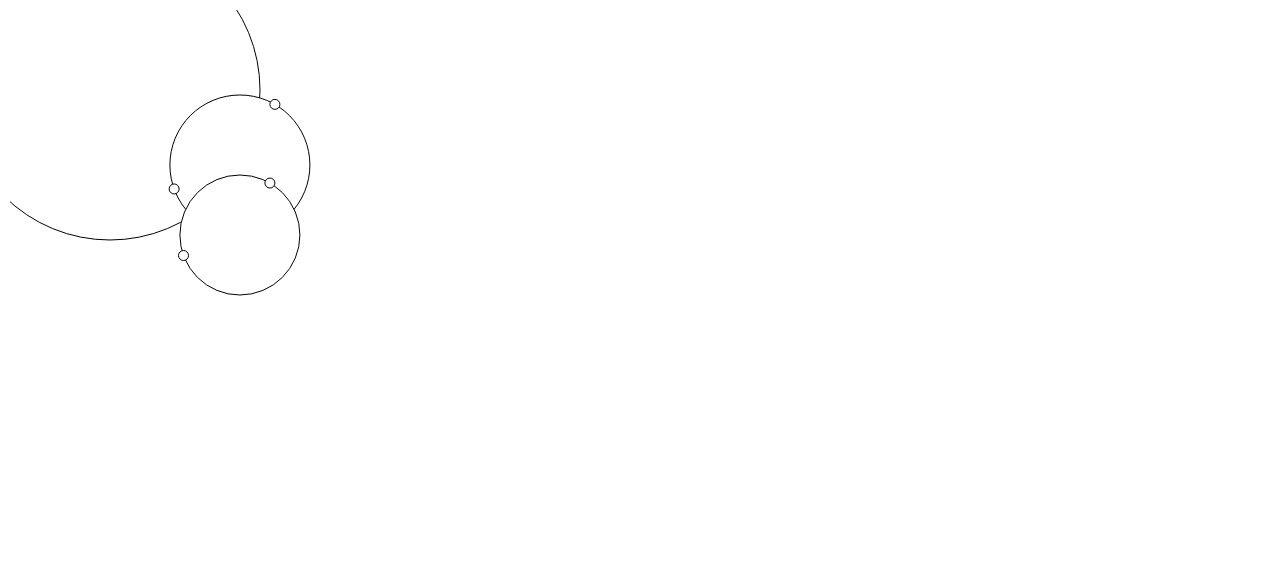
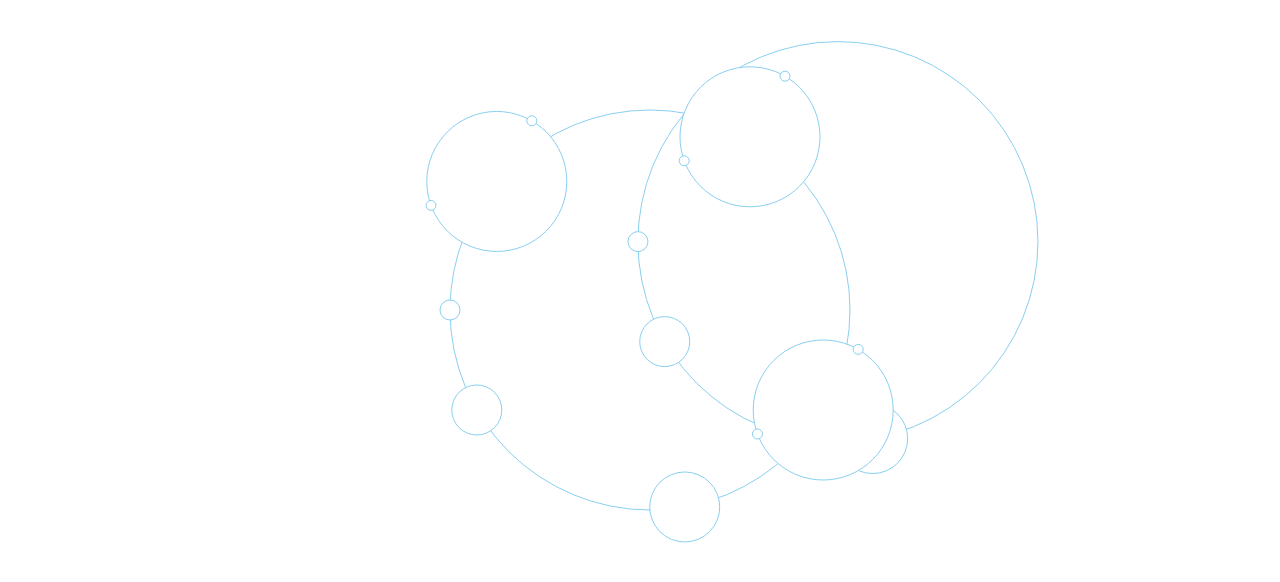
Before and after one commit to ttcremers/raphael-circles-js, a plain HTML site: page index.html in a window 1280 px wide. Drawn offline with Linux system fonts and the light colour scheme.

Commit message:
rebuilding acording to design

```diff
--- a/index.html
+++ b/index.html
@@ -76,7 +76,7 @@
       }
     },
 
-    drawCircle: function(cg, vec, mainSize, growSize) {
+    drawCircle: function(cg, vec, mainSize, growSize, interactive, decorative) {
       // Just draws a circle with a radius of 50
       // and returns a circle object with which we
       // can register listeners
@@ -84,8 +84,16 @@
           cg.internalCounter, mainSize );
       var circle = cg.createCircle(
           vec, // where
-          circleSize.getSize() // how big (radius)
+          circleSize.getSize(), // how big (radius)
+          "#FFF", // fill
+          "#89cff0" // radius
       );
+      if ( interactive == false && decorative == false ) {
+        circle.element.attr('fill-opacity', 0);
+      }
+      if ( interactive ) {
+        circle.element.toFront();
+      }
 
       if ( growSize ) {
         circle.element.mouseover(function() {
@@ -102,9 +110,35 @@
       // Render updates to browser (draw to canvas, update css, etc.)
       cg.getMainPaper().clear(); // clean our stage
 
+      var cM1 = this.drawCircle(cg,
+          {x: 640, y: 300},
+          200, 200, false, false);
+      var cM2 = this.drawCircle(cg,
+          cM1.getCircumWorldCoordsByDegrees(150), // where
+          25, 25, false, true);
+      var cM3 = this.drawCircle(cg,
+          cM1.getCircumWorldCoordsByDegrees(80), // where
+          35, 35, false, true);
+      var cM4 = this.drawCircle(cg,
+          cM1.getCircumWorldCoordsByDegrees(180), // where
+          10, 10, false, true);
+
+      var cM5 = this.drawCircle(cg,
+          cM1.getCircumWorldCoordsByDegrees(340), // where
+          200, 200, false, false);
+      var cM6 = this.drawCircle(cg,
+          cM5.getCircumWorldCoordsByDegrees(150), // where
+          25, 25);
+      var cM7 = this.drawCircle(cg,
+          cM5.getCircumWorldCoordsByDegrees(80), // where
+          35, 35);
+      var cM8 = this.drawCircle(cg,
+          cM5.getCircumWorldCoordsByDegrees(180), // where
+          10, 10);
+
       var c1 = this.drawCircle(cg,
-          {x: 100, y: 80},
-          150, 170);
+          cM1.getCircumWorldCoordsByDegrees(220),
+          70, 150);
       var c2 = this.drawCircle(cg,
           c1.getCircumWorldCoordsByDegrees(160), // where
           5);
@@ -113,8 +147,8 @@
           5);
 
       var c4 = this.drawCircle(cg,
-          c1.getCircumWorldCoordsByDegrees(30), // where
-          70, 90);
+          cM1.getCircumWorldCoordsByDegrees(300),
+          70, 150);
       var c5 = this.drawCircle(cg,
           c4.getCircumWorldCoordsByDegrees(160), // where
           5);
@@ -123,8 +157,8 @@
           5);
 
       var c7 = this.drawCircle(cg,
-          c4.getCircumWorldCoordsByDegrees(90), // where
-          60, 80);
+          cM1.getCircumWorldCoordsByDegrees(30),
+          70, 150);
       var c8 = this.drawCircle(cg,
           c7.getCircumWorldCoordsByDegrees(160), // where
           5);
--- a/main.js
+++ b/main.js
@@ -70,10 +70,11 @@ var circleGridModule = function(brwsrViewPortX, brwsrViewPortY, width, height) {
      *
      * @returns a vector (x,y)
      */
-    circle.getCircumWorldCoordsByDegrees = function(degrees) {
+    circle.getCircumWorldCoordsByDegrees = function(degrees, spacing) {
+      var spacing = spacing || 0;
       return {
-        x: (radius * Math.cos(degrees * Math.PI / 180.0) + circle.vec.x),
-        y: (radius * Math.sin(degrees * Math.PI / 180.0) + circle.vec.y)
+        x: (radius * Math.cos(degrees * Math.PI / 180.0) + circle.vec.x) +spacing,
+        y: (radius * Math.sin(degrees * Math.PI / 180.0) + circle.vec.y) +spacing
       };
     };
 
```
